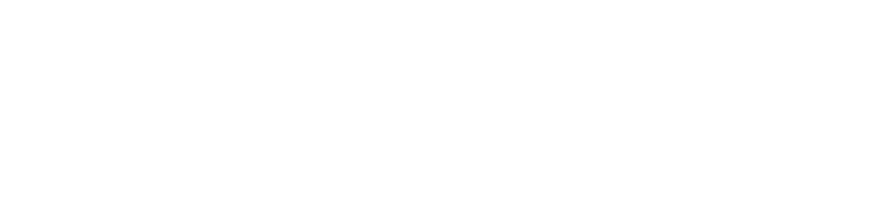
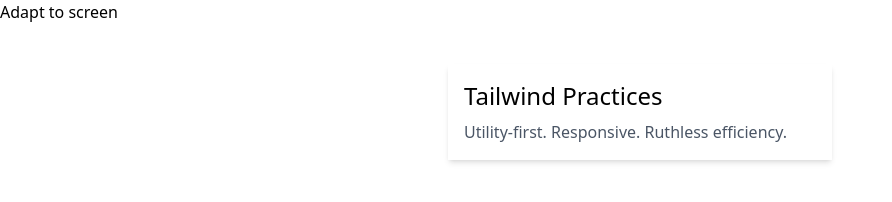
Before and after one commit to aizintel/tailwind-css-roadmap, a plain HTML site: page src/day-02-utilities/index.html in a window 1280 px wide. Shown: the whole page, without its empty margins (0-892 px from the left). Drawn offline with nearby package versions, Linux system fonts and the light colour scheme.

Commit message:
Major fix and update

```diff
--- a/src/day-02-utilities/index.html
+++ b/src/day-02-utilities/index.html
@@ -0,0 +1,39 @@
+<!DOCTYPE html>
+<html lang="en">
+  <head>
+    <meta charset="UTF-8" />
+    <meta name="viewport" content="width=device-width, initial-scale=1.0" />
+    <title>Day 2 - Tailwind utilities</title>
+    <script src="https://cdn.jsdelivr.net/npm/@tailwindcss/browser@4"></script>
+  </head>
+  <body>
+    <!-- Tailwind core utilities:
+ * Layout:
+    - flex, grid, block, inline-block, hidden
+ * Spacing:
+    - m-*, p-*, gap-*, space-x-*, space-y-*
+ * Typhography:
+    - text-*, font-*, tracking-*, leading-*
+ * Colors:
+    - bg-*, text-*, border-*
+ * State:
+    - hover, focus:, disabled:, active:
+     -->
+
+    <!-- Practices and example -->
+
+    <!-- Mobile: text-center -->
+    <!-- Medium (≥768px): text-left -->
+    <p class="text-center md:text-left">Adapt to screen</p>
+
+    <!-- Making a card mobile responsive -->
+    <div
+      class="bg-white p-4 max-w-sm rounded:md mt-10 shadow-md mx-auto text-center md:text-left"
+    >
+      <h1 class="text-2xl mb-2">Tailwind Practices</h1>
+      <p class="text-gray-600">
+        Utility-first. Responsive. Ruthless efficiency.
+      </p>
+    </div>
+  </body>
+</html>
```
Also changed, not shown: src/day-01-setup/index.html (+1 -1 lines).
